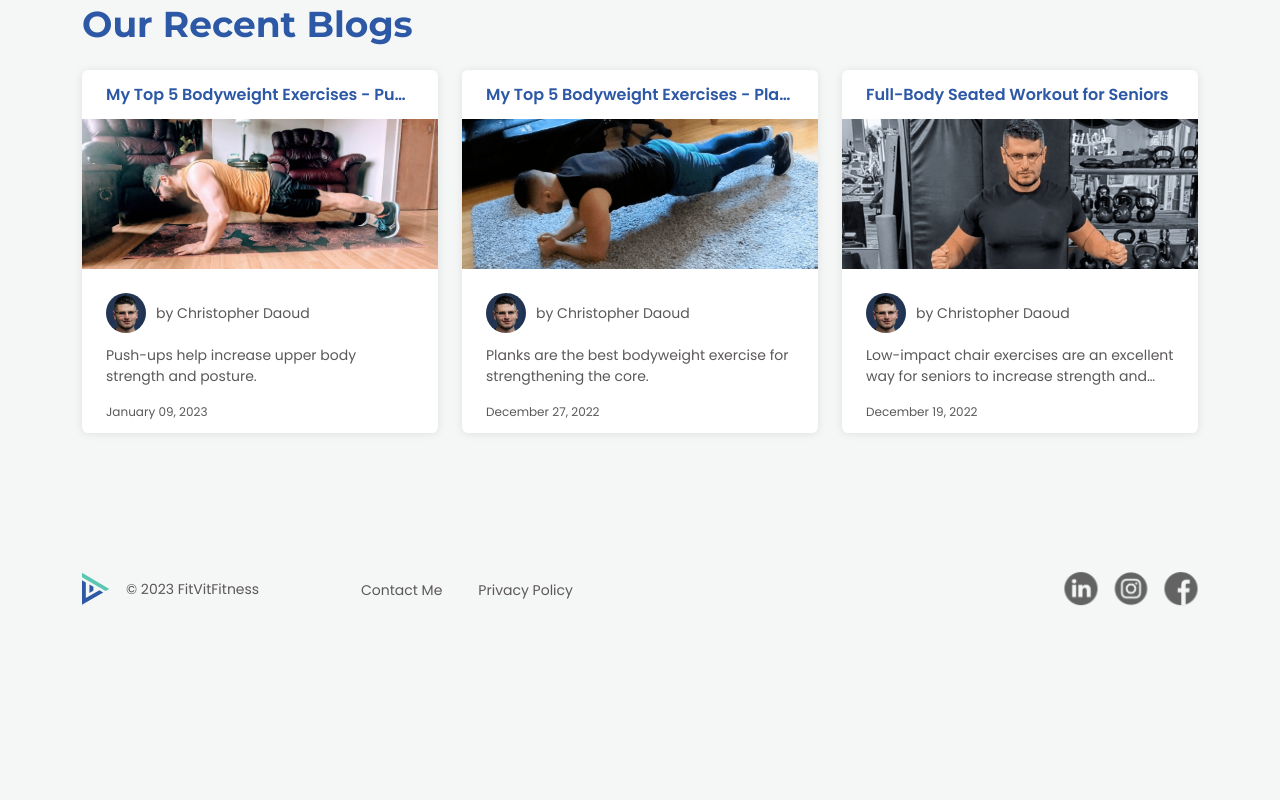
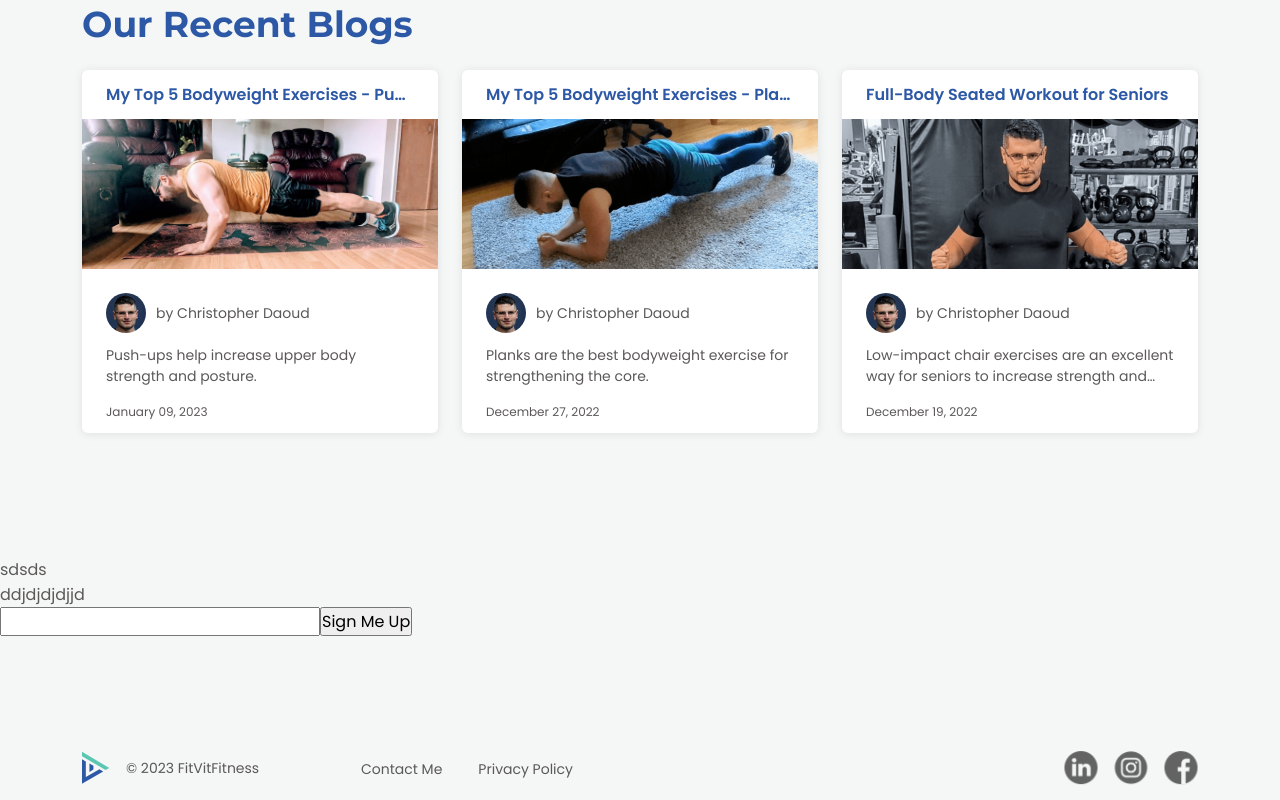
Before and after one commit to JGSolutions/fitvitfitness, a Next.js app: page / in a window 1280 px wide. Shown: the part 1927-2727 px from the top of the page. Before the commit the page ends 2548 px from the top, so only its background shows below. Built offline with nearby package versions, Linux system fonts and the light colour scheme.

Commit message:
Added form

```diff
--- a/pages/index.tsx
+++ b/pages/index.tsx
@@ -39,9 +39,6 @@ export default function Home({ getRecentPosts }) {
 				<meta name="twitter:title" content="Gym & Home Workouts By A Certified Trainer" />
 				<meta name="twitter:description" content="Reach your fitness goals with home and gym workouts." />
 				<meta name="twitter:image" content={`${url}/open-graph-fitvit.png`} />
-				{/* <meta name="twitter:creator" content=""></meta> */}
-
-
 			</Head>
 
 				<Header/>
@@ -166,6 +163,15 @@ export default function Home({ getRecentPosts }) {
 							</div>
 						</div>
 					</section>
+
+					<section>
+						<h2>sdsds</h2>
+						<p>ddjdjdjdjjd</p>
+						<form>
+							<input type="text" />
+							<button>Sign Me Up</button>
+						</form>
+					</section>
 				</main>
 
 			<Footer/>
```
